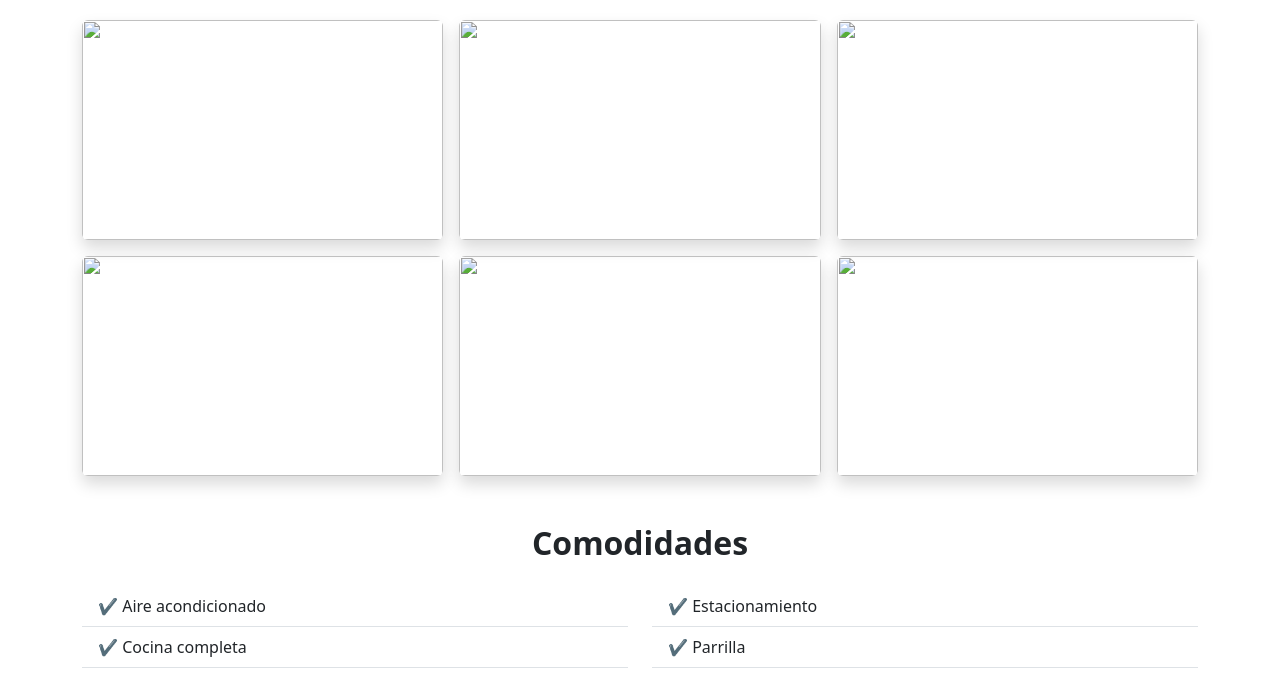
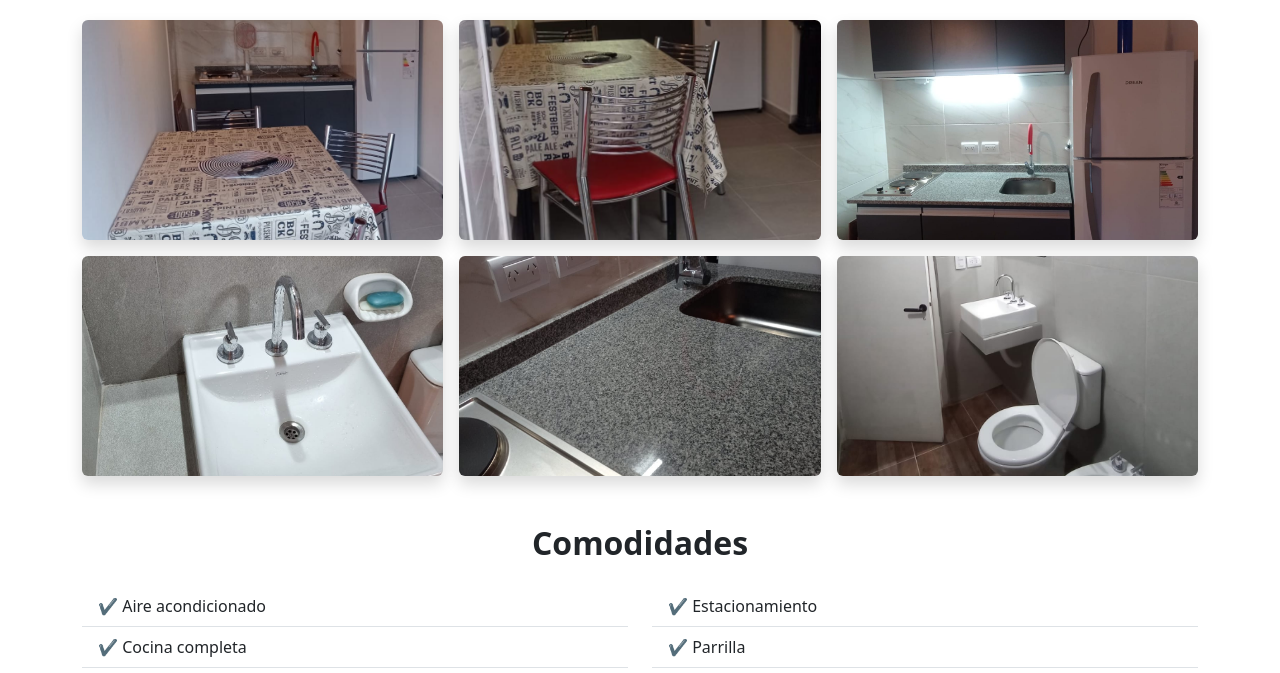
Before and after one commit to sinomau/apart, a plain HTML site: page apart1.html in a window 1280 px wide. Shown: the part 670-1343 px from the top of the page. Drawn offline with nearby package versions, Linux system fonts and the light colour scheme.

Commit message:
fix images

```diff
--- a/apart1.html
+++ b/apart1.html
@@ -97,22 +97,22 @@
 
   <div class="row g-3">
     <div class="col-6 col-md-4">
-      <img src="img/apart1-1.jpg" class="img-fluid rounded shadow gallery-img" alt="">
+      <img src="img/apart1-1.jpeg" class="img-fluid rounded shadow gallery-img" alt="">
     </div>
     <div class="col-6 col-md-4">
-      <img src="img/apart1-2.jpg" class="img-fluid rounded shadow gallery-img" alt="">
+      <img src="img/apart1-2.jpeg" class="img-fluid rounded shadow gallery-img" alt="">
     </div>
     <div class="col-6 col-md-4">
-      <img src="img/apart1-3.jpg" class="img-fluid rounded shadow gallery-img" alt="">
+      <img src="img/apart1-3.jpeg" class="img-fluid rounded shadow gallery-img" alt="">
     </div>
     <div class="col-6 col-md-4">
-      <img src="img/apart1-4.jpg" class="img-fluid rounded shadow gallery-img" alt="">
+      <img src="img/apart1-4.jpeg" class="img-fluid rounded shadow gallery-img" alt="">
     </div>
     <div class="col-6 col-md-4">
-      <img src="img/apart1-5.jpg" class="img-fluid rounded shadow gallery-img" alt="">
+      <img src="img/apart1-5.jpeg" class="img-fluid rounded shadow gallery-img" alt="">
     </div>
     <div class="col-6 col-md-4">
-      <img src="img/apart1-6.jpg" class="img-fluid rounded shadow gallery-img" alt="">
+      <img src="img/apart1-6.jpeg" class="img-fluid rounded shadow gallery-img" alt="">
     </div>
   </div>
 </section>
```
Also changed, not shown: apart2.html (+6 -6 lines).
